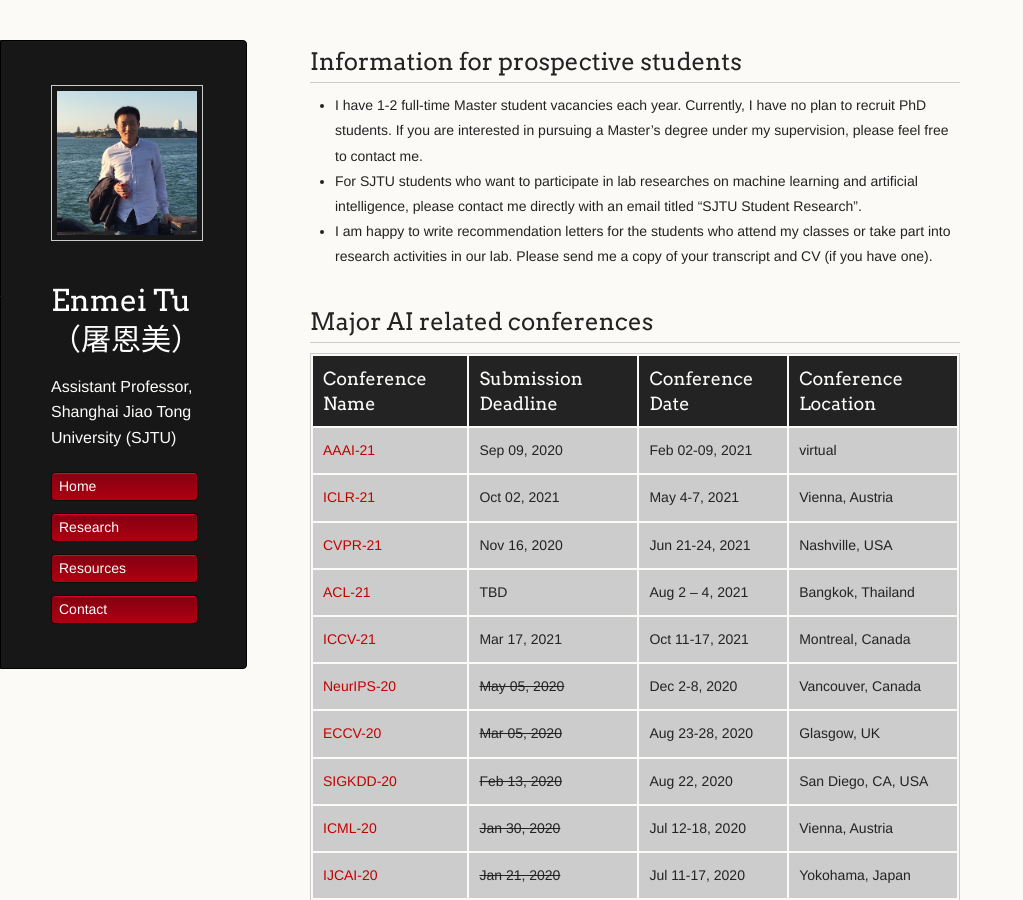
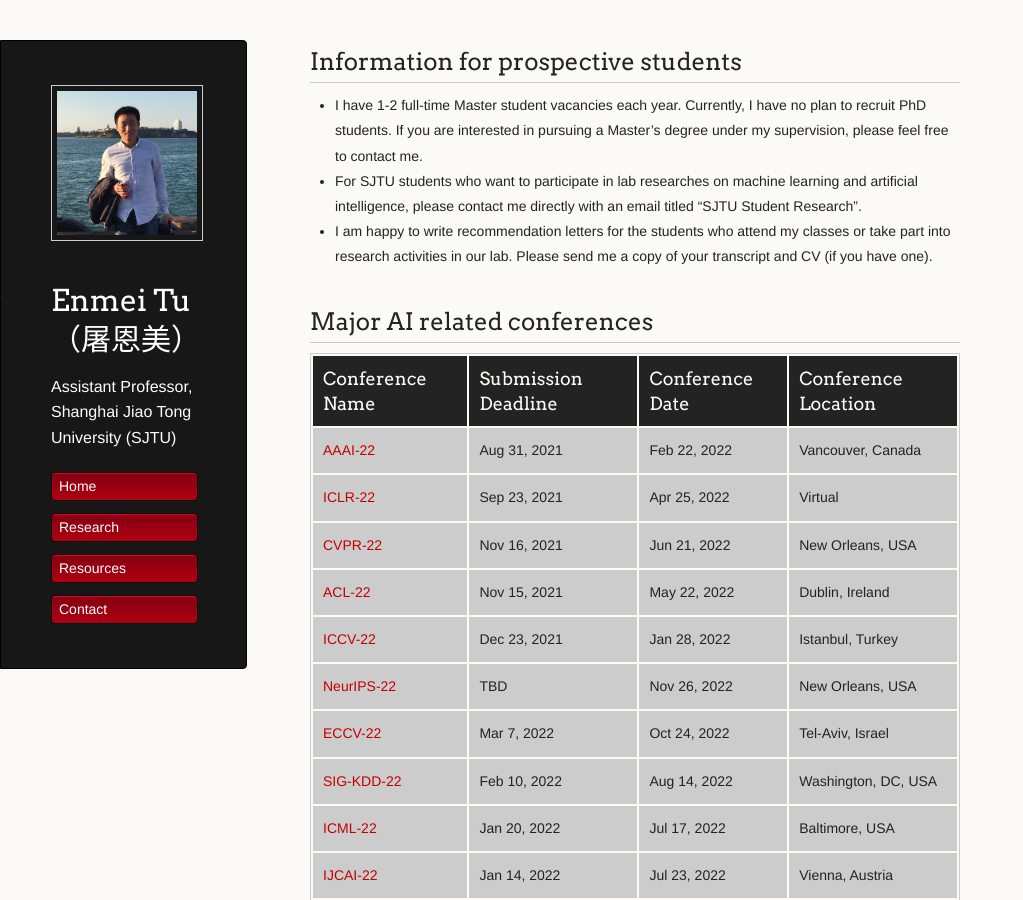
Before and after one commit to hellotem/enmeitu.github.io, a Jekyll site: the page built from resource/index.md, in a window 1280 px wide and 900 px high. Shown: the whole window, without its empty margins (0-1023 px from the left). Built offline with Jekyll 4.4.1, drawn with Linux system fonts in a browser that asks for light colours; our own code applies the rules of GitHub Pages for plain Markdown files.

Commit message:
update conf information

```diff
--- a/resource/index.md
+++ b/resource/index.md
@@ -10,16 +10,16 @@ layout: default
 
 Conference Name  | Submission Deadline | Conference Date |Conference Location
 ----------------- | -------------| -------------|-------------
-[AAAI-21](https://aaai.org/Conferences/AAAI-21/)| Sep 09, 2020| Feb 02-09, 2021| virtual
-[ICLR-21](https://iclr.cc/) | Oct 02, 2021| May 4-7, 2021|Vienna, Austria
-[CVPR-21](http://cvpr2021.thecvf.com/) | Nov 16, 2020|Jun 21-24, 2021|Nashville, USA
-[ACL-21](https://2021.aclweb.org/)|TBD|Aug 2 – 4, 2021|Bangkok, Thailand
-[ICCV-21](http://iccv2021.thecvf.com/home)|Mar 17, 2021|Oct 11-17, 2021|Montreal, Canada
-[NeurIPS-20](https://nips.cc/Conferences/2020)| ~~May 05, 2020~~| Dec 2-8, 2020|Vancouver, Canada
-[ECCV-20](https://eccv2020.eu/)|~~Mar 05, 2020~~|Aug 23-28, 2020|Glasgow, UK
-[SIGKDD-20](https://www.kdd.org/kdd2020/#!) | ~~Feb 13, 2020~~ | Aug 22, 2020 | San Diego, CA, USA
-[ICML-20](https://icml.cc/Conferences/2020)| ~~Jan 30, 2020~~| Jul 12-18, 2020|Vienna, Austria
-[IJCAI-20](http://www.ijcai20.org) | ~~Jan 21, 2020~~|Jul 11-17, 2020|Yokohama, Japan
+[AAAI-22](https://aaai.org/Conferences/AAAI-22/)| Aug 31, 2021| Feb 22, 2022| Vancouver, Canada
+[ICLR-22](https://iclr.cc/) | Sep 23, 2021| Apr 25, 2022|Virtual
+[CVPR-22](https://cvpr2022.thecvf.com/) | Nov 16, 2021|Jun 21, 2022|New Orleans, USA
+[ACL-22](https://www.2022.aclweb.org/)|Nov 15, 2021|May 22, 2022|Dublin, Ireland
+[ICCV-22](https://waset.org/computer-vision-conference-in-january-2022-in-istanbul)|Dec 23, 2021|Jan 28, 2022|Istanbul, Turkey
+[NeurIPS-22](https://nips.cc/Conferences/FutureMeetings)| TBD| Nov 26, 2022|New Orleans, USA
+[ECCV-22](https://eccv2022.ecva.net/)|Mar 7, 2022|Oct 24, 2022|Tel-Aviv, Israel
+[SIG-KDD-22](https://kdd.org/kdd2022/) | Feb 10, 2022 | Aug 14, 2022 |Washington, DC, USA
+[ICML-22](https://icml.cc/Conferences/2022/CallForPapers)| Jan 20, 2022| Jul 17, 2022|Baltimore, USA
+[IJCAI-22](https://ijcai-22.org/) |Jan 14, 2022|Jul 23, 2022|Vienna, Austria
 
 
 
```
